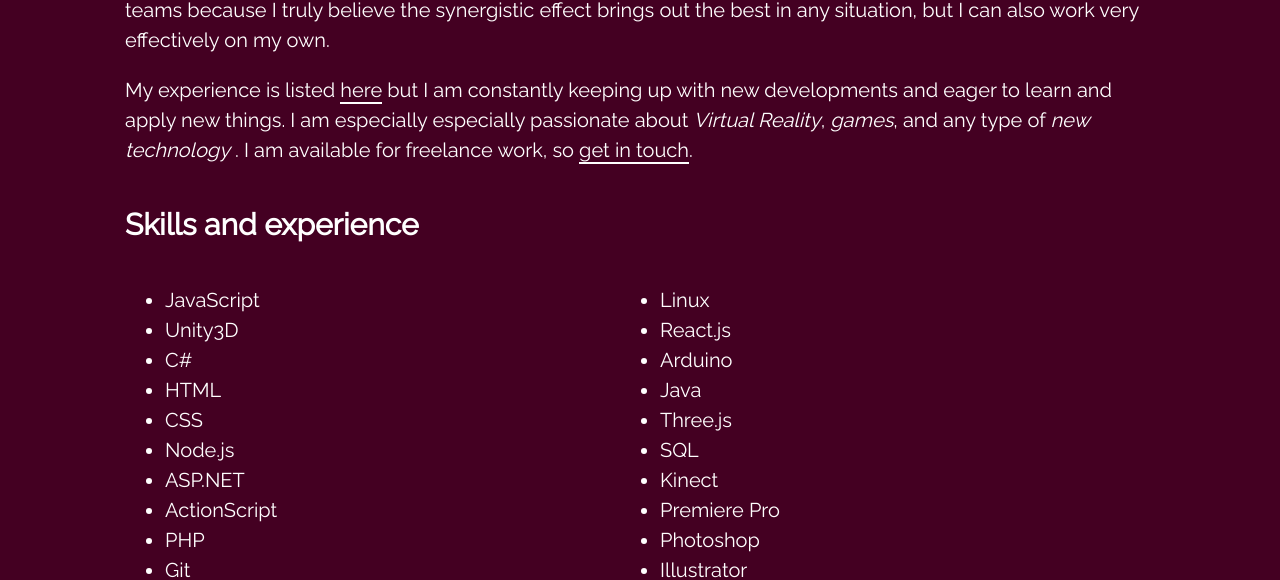
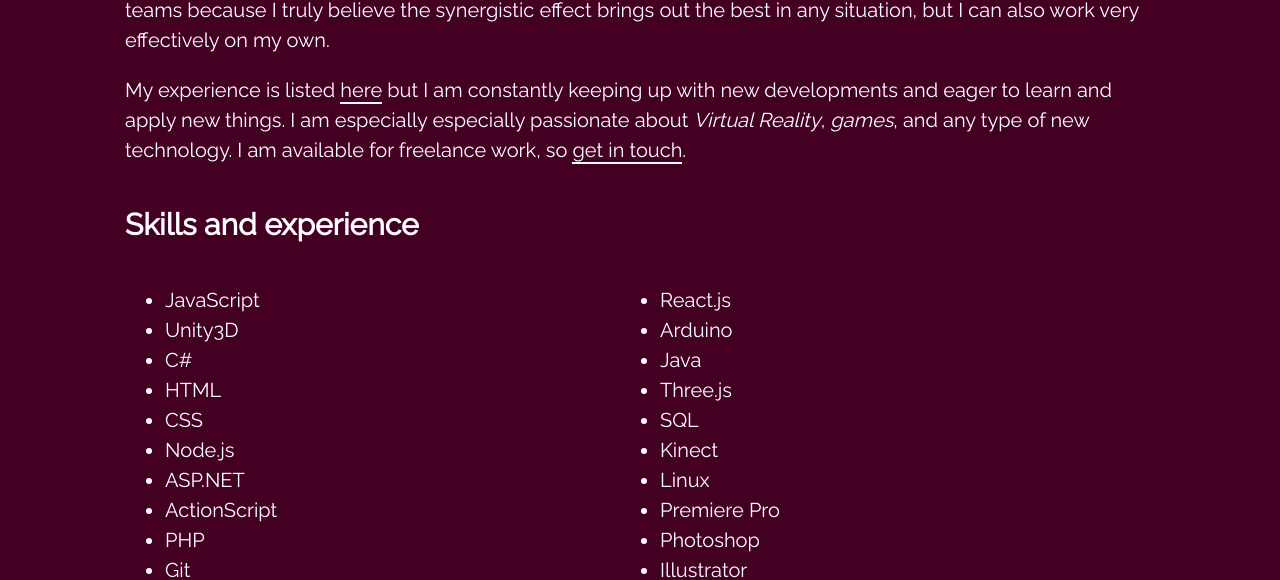
Before and after one commit to karmatha-nl/karmatha-nl.github.io, a Jekyll site: the page built from index.md, in a window 1280 px wide. Shown: the part 842-1422 px from the top of the page. Built offline with Jekyll 4.4.1, drawn with Linux system fonts in a browser that asks for light colours; part of the change alters nothing that is shown.

```diff
--- a/index.md
+++ b/index.md
@@ -12,12 +12,13 @@ text:
     about: |
       Hi I'm Wouter and I can help you with *innovative solutions* in *interactive software products*. I enjoy crafting maintainable, elegant, well-documented code for any type of front-end project. I like to collaborate in (small) teams because I truly believe the synergistic effect brings out the best in any situation, but I can also work very effectively on my own.
 
-      My experience is listed [here](#skills) but I am constantly keeping up with new developments and eager to learn and apply new things. I am especially especially passionate about *Virtual Reality*, *games*, and any type of *new technology* . I am available for freelance work, so [get in touch](#contact).
+      My experience is listed [here](#skills) but I am constantly keeping up with new developments and eager to learn and apply new things. I am especially especially passionate about *Virtual Reality*, *games*, and any type of new technology. I am available for freelance work, so [get in touch](#contact).
 
 #      Hi I'm Wouter and I do computer stuff.
 #      More specifically I write concise, well-documented
     trademark: All logos, trademarks and registered trademarks are the property of their respective owners.
     skills_title: Skills and experience
+    skills: I have more than 10 years experience in interaction design and writing front-end code. These are some of the technologies and tools I'm most comfortable with.
     letstalk: Are you looking for a developer for your project? Have an idea for a game, a VR experience, web app or something else altogether? Let's talk. I’m available for hire on a freelance or contract basis.
     contact_name: "name:"
     contact_email: "email:"
@@ -39,6 +40,7 @@ text:
 #      Hoi ik ben Wouter en ik doe iets met computers
     trademark: Alle woord- en beeldmerken op deze site zijn eigendom van haar rechtmatige eigenaars.
     skills_title: Vaardigheden en ervaring
+    skills: Ik heb meer dan 10 jaar ervaring in interaction design en front-end code. Dit zijn een aantal van de technologieën en tools waar ik mee heb gewerkt.
     letstalk: Zoekt u een developer voor een project? Heeft u een idee voor een game, VR experience, web app of iets compleets anders? Dan kunnen we praten.
     contact_name: "naam:"
     contact_email: "e-mail:"
@@ -65,13 +67,13 @@ skills:
 - ActionScript
 - PHP
 - Git
-- Linux
 - React.js
 - Arduino
 - Java
 - Three.js
 - SQL
 - Kinect
+- Linux
 - Premiere Pro
 - Photoshop
 - Illustrator
```
